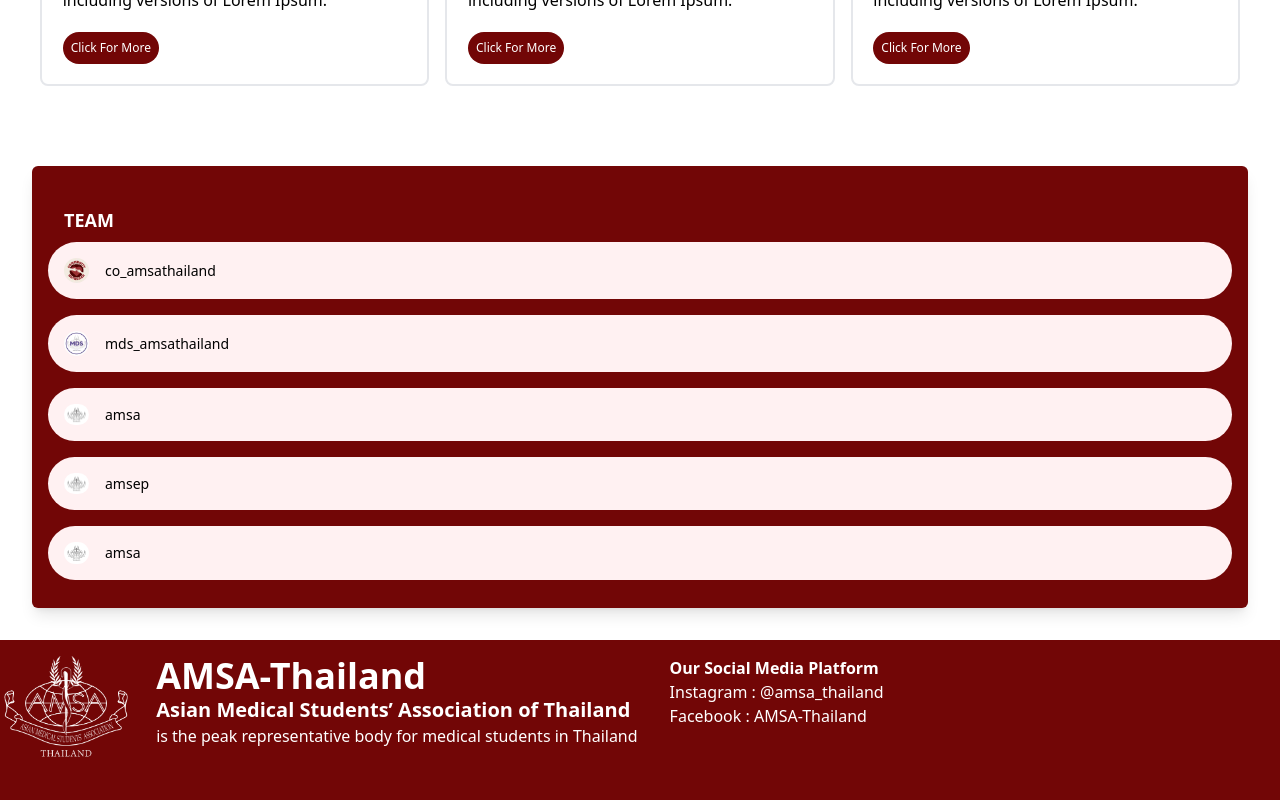
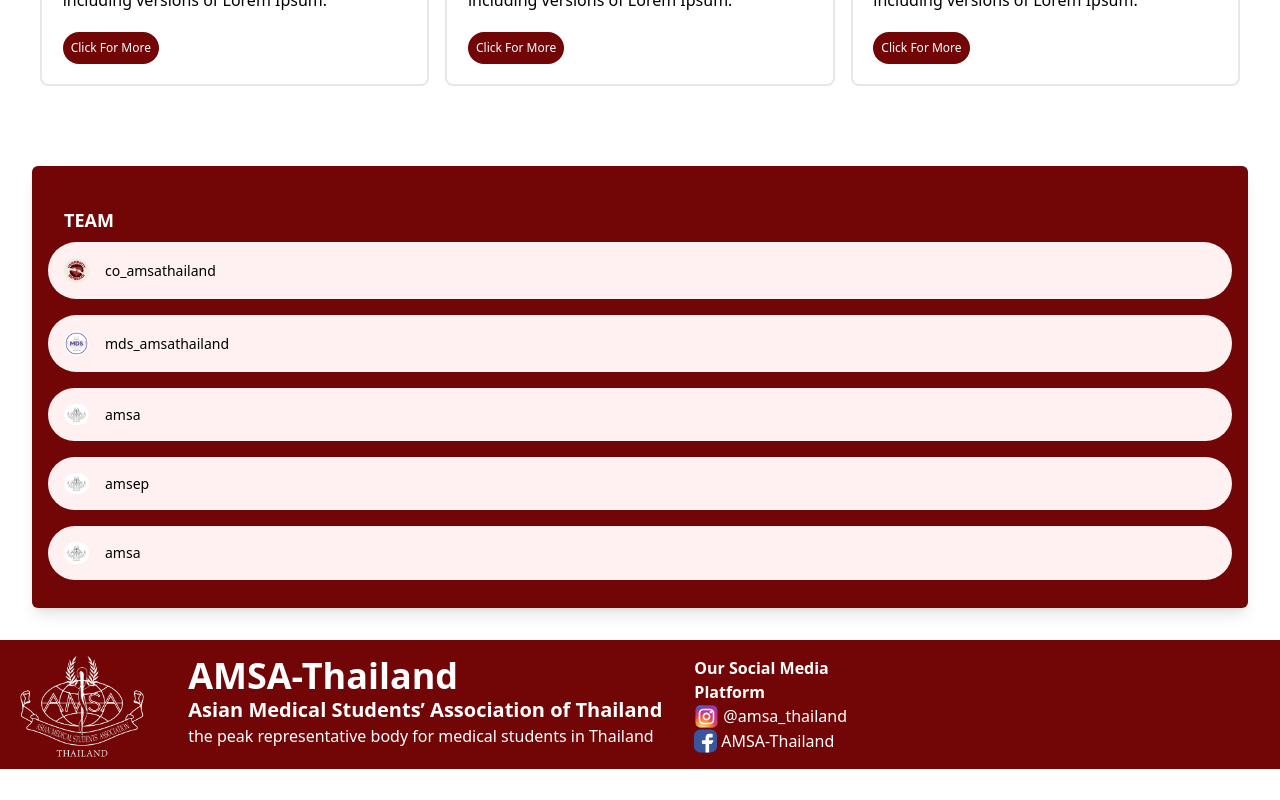
Before and after one commit to SUiD07/amsa-th, a Next.js app: page / in a window 1280 px wide. Shown: the part 2646-3446 px from the top of the page. After the commit the page ends 3415 px from the top, so only its background shows below. Built offline with nearby package versions, Linux system fonts and the light colour scheme.

Commit message:
fix: navbar, footer

```diff
--- a/src/app/components/Footer.tsx
+++ b/src/app/components/Footer.tsx
@@ -3,34 +3,39 @@
 import Link from "next/link";
 import Image from "next/image";
 import logo from "/public/White.png";
+import facebook from "/public/svg/fb.svg";
+import instagram from "/public/svg/ig.svg";
 
 export default function Footer() {
   return (
-    <footer className="bg-[#720606] h-40 flex">
-      <Image src={logo} alt="smcu" className="mr-2 h-28 w-fit mt-2" />
+    <footer className="bg-[#720606] h-fit w-full flex max-sm:inline-block">
+      <Image src={logo} alt="smcu" className="mr-2 h-28 w-fit my-2 px-4" />
       <div>
-        <div className="text-4xl font-bold text-white px-4 pt-4">AMSA-Thailand</div>
+        <div className="text-4xl font-bold text-white px-4 pt-4">
+          AMSA-Thailand
+        </div>
         <div className="text-xl font-bold text-white px-4">
           Asian Medical Students’ Association of Thailand
         </div>
         <div className="text-white px-4">
-          is the peak representative body for medical students in Thailand
+          the peak representative body for medical students in Thailand
         </div>
       </div>
-      <div className="p-4">
+      <div className="py-4 w-60 px-4">
         <div className="text-white font-bold">Our Social Media Platform</div>
         <Link
-          className="text-white hover:text-gray-500"
+          className="text-white hover:text-gray-500 flex mb-0"
           href="https://www.instagram.com/amsa_thailand/"
         >
-          Instagram : @amsa_thailand
+          <Image src={instagram} alt="instagram" width={25} height={25} className="mr-1" />
+          @amsa_thailand
         </Link>
-        <br />
         <Link
-          className="text-white hover:text-gray-500"
+          className="text-white hover:text-gray-500 flex mt-0"
           href="https://www.facebook.com/amsathailand/"
         >
-          Facebook : AMSA-Thailand
+          <Image src={facebook} alt="facebook" width={23} height={23} className="mr-1" />
+          AMSA-Thailand
         </Link>
       </div>
     </footer>
--- a/src/app/components/Navbar.tsx
+++ b/src/app/components/Navbar.tsx
@@ -2,6 +2,7 @@
 import React, { useState } from "react";
 import Image from "next/image";
 import logo from "/public/White.png";
+import Link from "next/link";
 import { NavList } from "../constants/navList";
 
 const Navbar: React.FC = () => {
@@ -19,7 +20,7 @@
         <div className="m-2 p-2 text-white text-sm rounded-full max-sm:hidden">
           {NavList.map((item,itemIndex) => (
 
-            <a href={item.ref}key={itemIndex} className="m-2 hover:font-bold">{item.name}</a>
+            <Link href={item.ref}key={itemIndex} className="m-2 hover:font-bold">{item.name}</Link>
           ))}
         </div>
         {/* mobile */}
@@ -57,7 +58,7 @@
         {isOpen && (
           <div className="transition ease-in-out dealay-150 left-0 right-0 rounded-lg flex flex-col items-center shadow-md bg-white fixed md:hidden my-12 mx-5">
             {NavList.map((item) => (
-              <a href={item.ref} className="m-2 hover:font-bold">{item.name}</a>
+              <Link href={item.ref} className="m-2 hover:font-bold">{item.name}</Link>
             ))}
           </div>
         )}
--- a/src/app/constants/navList.tsx
+++ b/src/app/constants/navList.tsx
@@ -1,6 +1,6 @@
 export const NavList = [
-    { name: "Welcome", ref:"#welcome" },
-    { name: "Resources", ref:"#resources" },
-    { name: "Teams",ref:"#teams" },
+    { name: "Welcome", ref:"/#welcome" },
+    { name: "Resources", ref:"/#resources" },
+    { name: "Teams",ref:"/#teams" },
     { name: "Article",ref:"./article" },
   ];
```
Also changed, not shown: public/svg/fb.svg (added), public/svg/ig.svg (added).
